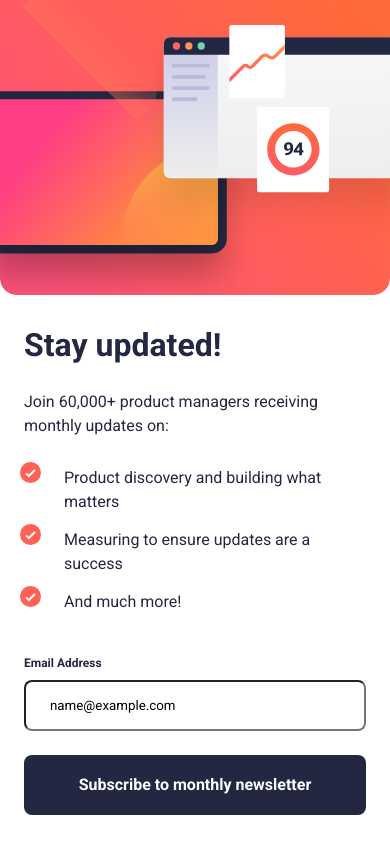
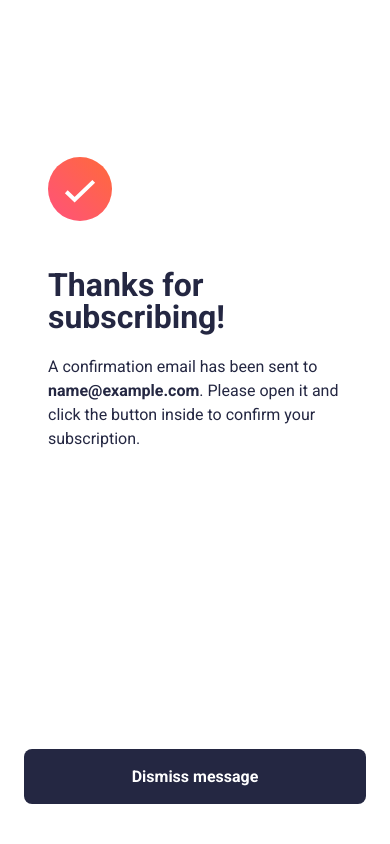
Before and after one commit to whiteriver-dev/newsletter-signup, a React (Create React App) app: page / in a window 390 px wide. Both pictures are taken after typing "name@example.com" into the empty fields and a click on the button "Subscribe to monthly newsletter". Built offline with nearby package versions, Linux system fonts and the light colour scheme.

Commit message:
Mobile styles and functionality complete

```diff
--- a/src/App.js
+++ b/src/App.js
@@ -1,10 +1,20 @@
-import { NewsletterSignupTemplate, ThankYou} from './components/index.js'
+import { NewsletterSignupTemplate, ThankYou} from './components/index.js';
+import React, { useState } from 'react';
 
 function App() {
+
+  const [email, setEmail] = useState('');
+  const [subscribed, setSubscribed] = useState(false);
+
+
   return (
     <div className="App">
       <header className="App-header">
-        <NewsletterSignupTemplate/>
+      {subscribed ? (<ThankYou email={email} />) : (
+        <NewsletterSignupTemplate
+          setEmail={setEmail}
+          setSubscribed={setSubscribed}
+        />)}
       </header>
     </div>
   );
--- a/src/components/modules/EmailSignup.js
+++ b/src/components/modules/EmailSignup.js
@@ -1,14 +1,14 @@
 // EmailSignup.js
 import React, {useState} from 'react';
-import { Button, SignupField } from '../'
-import './EmailSignup.scss'
+import { Button, SignupField } from '../';
+import './EmailSignup.scss';
 
-function EmailSignup() {
+function EmailSignup({ setEmail, setSubscribed }) {
   const [error, setError] = useState('');
-  const [email, setEmail] = useState('');
+  const [email, setLocalEmail] = useState('');
 
   const onChange = (event) => {
-    setEmail(event.target.value);
+    setLocalEmail(event.target.value);
     setError('');
   }
 
@@ -19,6 +19,8 @@ function EmailSignup() {
     }
     else {
       setError('');
+      setEmail(email);
+      setSubscribed(true);
     }
   }
 
--- a/src/components/templates/NewsletterSignupTemplate.js
+++ b/src/components/templates/NewsletterSignupTemplate.js
@@ -6,7 +6,7 @@ import './NewsletterSignupTemplate.scss';
 
 // This is a non-reusable component
 
-function NewsletterSignupTemplate() {
+function NewsletterSignupTemplate({setEmail, setSubscribed}) {
     return (
         <div className='content-container'>
             <img src={Illustration} alt='Illustration' />
@@ -18,7 +18,7 @@ function NewsletterSignupTemplate() {
                     <li>Measuring to ensure updates are a success</li>
                     <li>And much more!</li>
                 </ul>
-                <EmailSignup/>
+                <EmailSignup setEmail={setEmail} setSubscribed={setSubscribed}/>
             </div>
         </div>
     )
--- a/src/components/templates/ThankYou.js
+++ b/src/components/templates/ThankYou.js
@@ -13,7 +13,7 @@ function ThankYou({ email }) {
             <div className='text-container'>
                 <img class='success-icon' src={IconSuccess} alt='Success Icon' />
                 <h1>Thanks for subscribing!</h1>
-                <p>A confirmation email has been sent to <span>{email}</span>. Please open it and click the button inside to confirm your subscribtion.</p>
+                <p>A confirmation email has been sent to <span>{email}</span>. Please open it and click the button inside to confirm your subscription.</p>
             </div>
             <Button text='Dismiss message' className='dismiss-btn' />
         </div>
```
